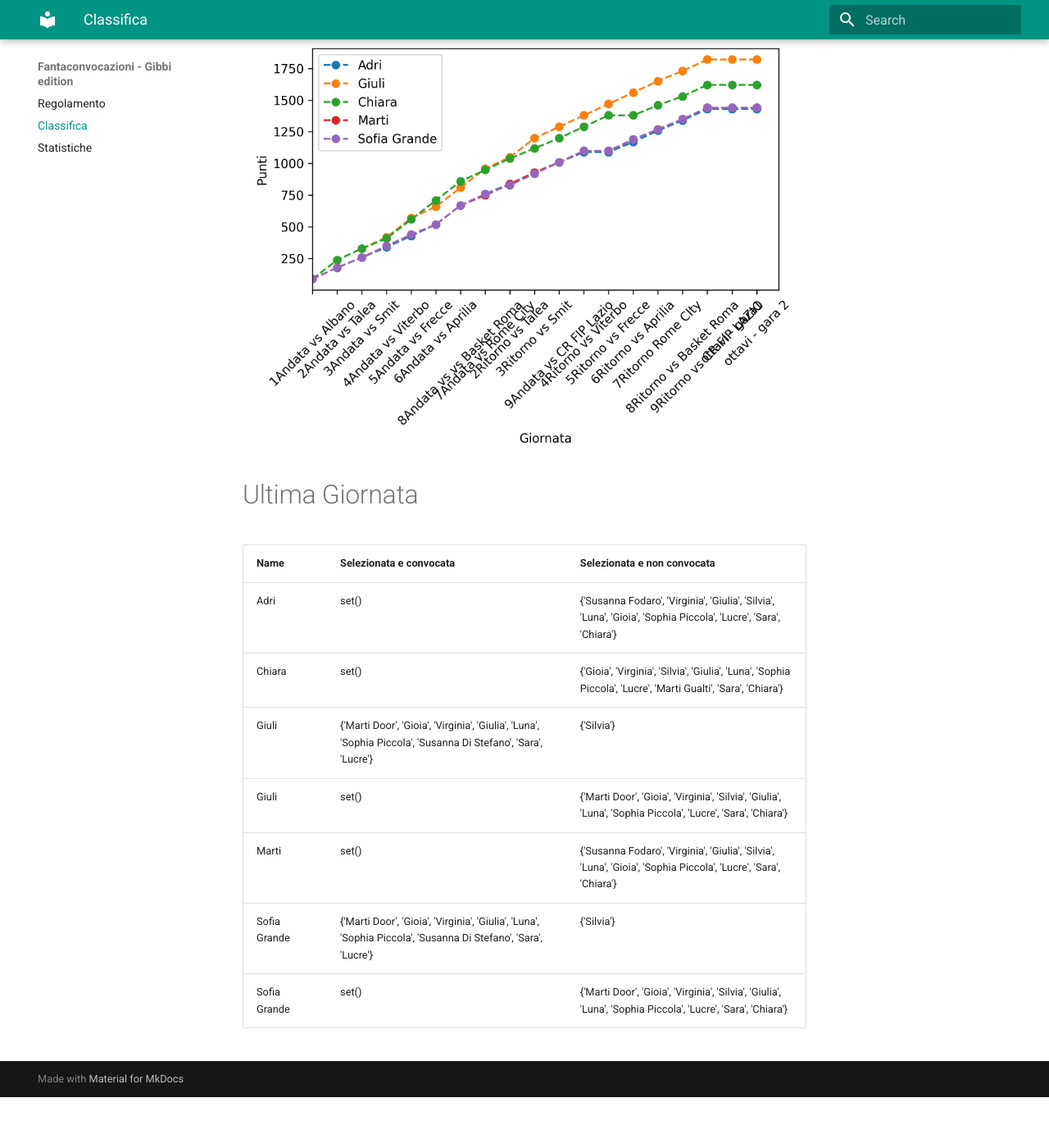
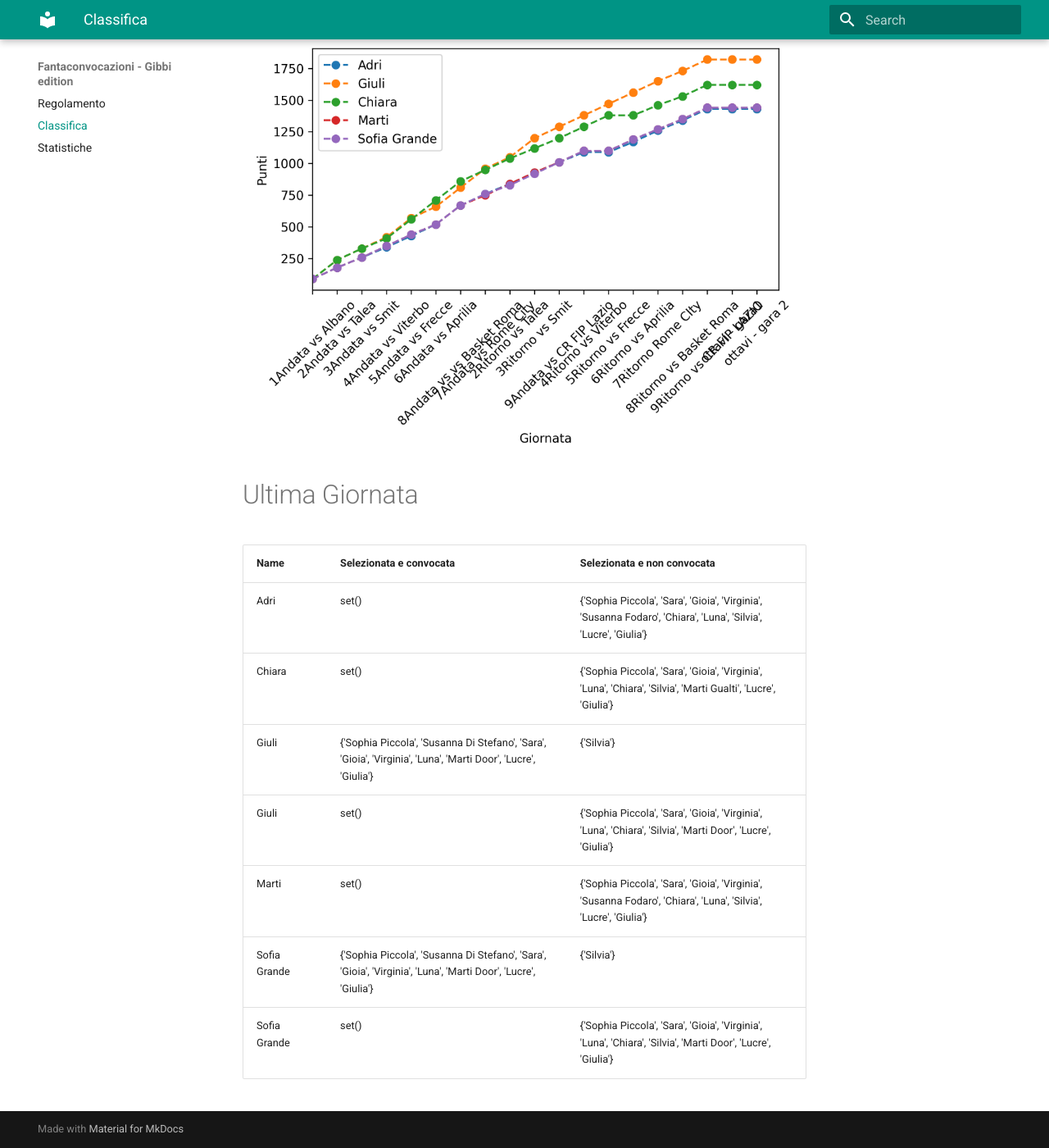
Before and after one commit to martinig94/fantagibbi, an MkDocs documentation site: the page built from docs/Classifica.md, in a window 1280 px wide and 1400 px high, scrolled down 565 px. Shown: the whole window at 82% size. Built offline with MkDocs 1.6.1 and Material for MkDocs 9.7.7, drawn with Linux system fonts in a browser that asks for light colours; before the commit the page ends 1903 px from its top, so only the background shows below that.

Commit message:
Auto-update from main.py

```diff
--- a/docs/Classifica.md
+++ b/docs/Classifica.md
@@ -18,11 +18,11 @@
 <!-- START_TABLE CORRECT -->
 | Name         | Selezionata e convocata                                                                                        | Selezionata e non convocata                                                                                      |
 |:-------------|:---------------------------------------------------------------------------------------------------------------|:-----------------------------------------------------------------------------------------------------------------|
-| Adri         | set()                                                                                                          | {'Susanna Fodaro', 'Virginia', 'Giulia', 'Silvia', 'Luna', 'Gioia', 'Sophia Piccola', 'Lucre', 'Sara', 'Chiara'} |
-| Chiara       | set()                                                                                                          | {'Gioia', 'Virginia', 'Silvia', 'Giulia', 'Luna', 'Sophia Piccola', 'Lucre', 'Marti Gualti', 'Sara', 'Chiara'}   |
-| Giuli        | {'Marti Door', 'Gioia', 'Virginia', 'Giulia', 'Luna', 'Sophia Piccola', 'Susanna Di Stefano', 'Sara', 'Lucre'} | {'Silvia'}                                                                                                       |
-| Giuli        | set()                                                                                                          | {'Marti Door', 'Gioia', 'Virginia', 'Silvia', 'Giulia', 'Luna', 'Sophia Piccola', 'Lucre', 'Sara', 'Chiara'}     |
-| Marti        | set()                                                                                                          | {'Susanna Fodaro', 'Virginia', 'Giulia', 'Silvia', 'Luna', 'Gioia', 'Sophia Piccola', 'Lucre', 'Sara', 'Chiara'} |
-| Sofia Grande | {'Marti Door', 'Gioia', 'Virginia', 'Giulia', 'Luna', 'Sophia Piccola', 'Susanna Di Stefano', 'Sara', 'Lucre'} | {'Silvia'}                                                                                                       |
-| Sofia Grande | set()                                                                                                          | {'Marti Door', 'Gioia', 'Virginia', 'Silvia', 'Giulia', 'Luna', 'Sophia Piccola', 'Lucre', 'Sara', 'Chiara'}     |
+| Adri         | set()                                                                                                          | {'Sophia Piccola', 'Sara', 'Gioia', 'Virginia', 'Susanna Fodaro', 'Chiara', 'Luna', 'Silvia', 'Lucre', 'Giulia'} |
+| Chiara       | set()                                                                                                          | {'Sophia Piccola', 'Sara', 'Gioia', 'Virginia', 'Luna', 'Chiara', 'Silvia', 'Marti Gualti', 'Lucre', 'Giulia'}   |
+| Giuli        | {'Sophia Piccola', 'Susanna Di Stefano', 'Sara', 'Gioia', 'Virginia', 'Luna', 'Marti Door', 'Lucre', 'Giulia'} | {'Silvia'}                                                                                                       |
+| Giuli        | set()                                                                                                          | {'Sophia Piccola', 'Sara', 'Gioia', 'Virginia', 'Luna', 'Chiara', 'Silvia', 'Marti Door', 'Lucre', 'Giulia'}     |
+| Marti        | set()                                                                                                          | {'Sophia Piccola', 'Sara', 'Gioia', 'Virginia', 'Susanna Fodaro', 'Chiara', 'Luna', 'Silvia', 'Lucre', 'Giulia'} |
+| Sofia Grande | {'Sophia Piccola', 'Susanna Di Stefano', 'Sara', 'Gioia', 'Virginia', 'Luna', 'Marti Door', 'Lucre', 'Giulia'} | {'Silvia'}                                                                                                       |
+| Sofia Grande | set()                                                                                                          | {'Sophia Piccola', 'Sara', 'Gioia', 'Virginia', 'Luna', 'Chiara', 'Silvia', 'Marti Door', 'Lucre', 'Giulia'}     |
 <!-- END_TABLE CORRECT -->
```
